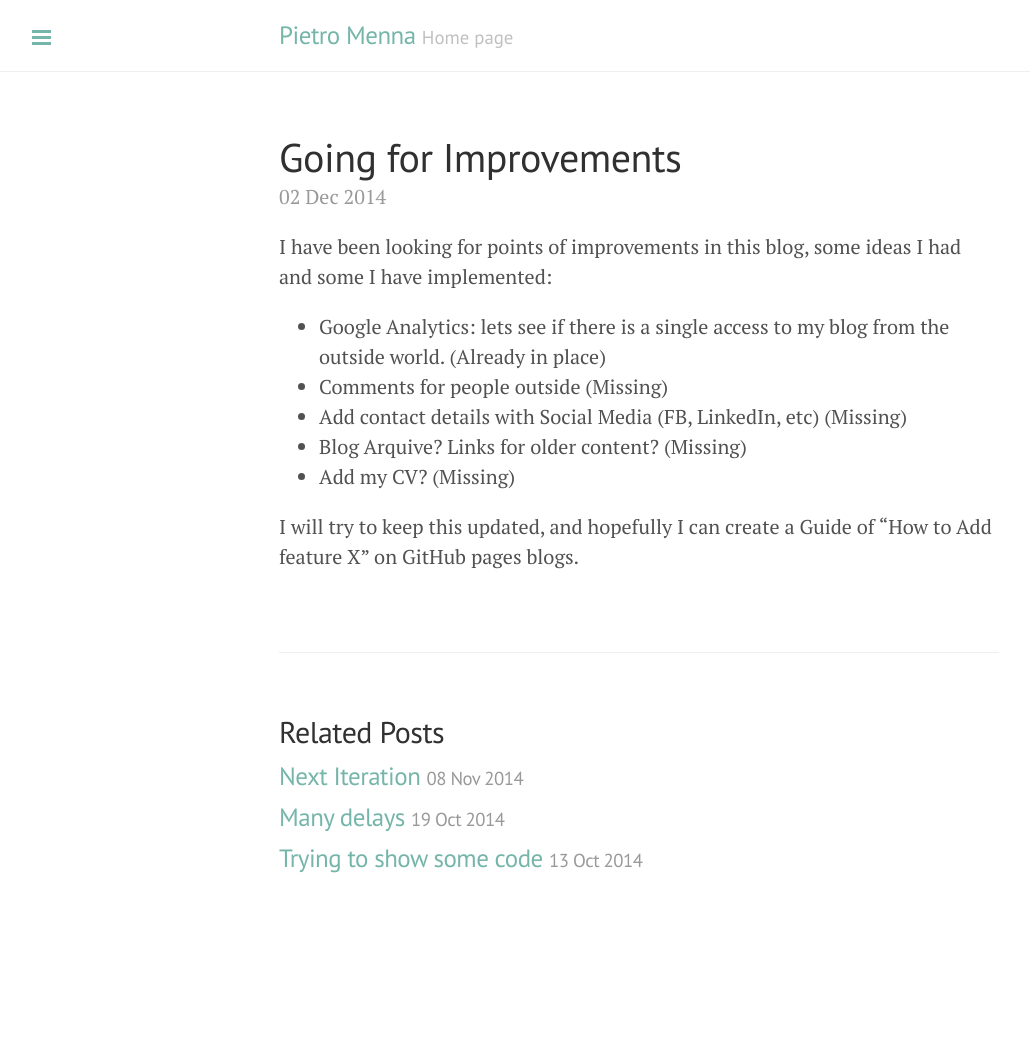
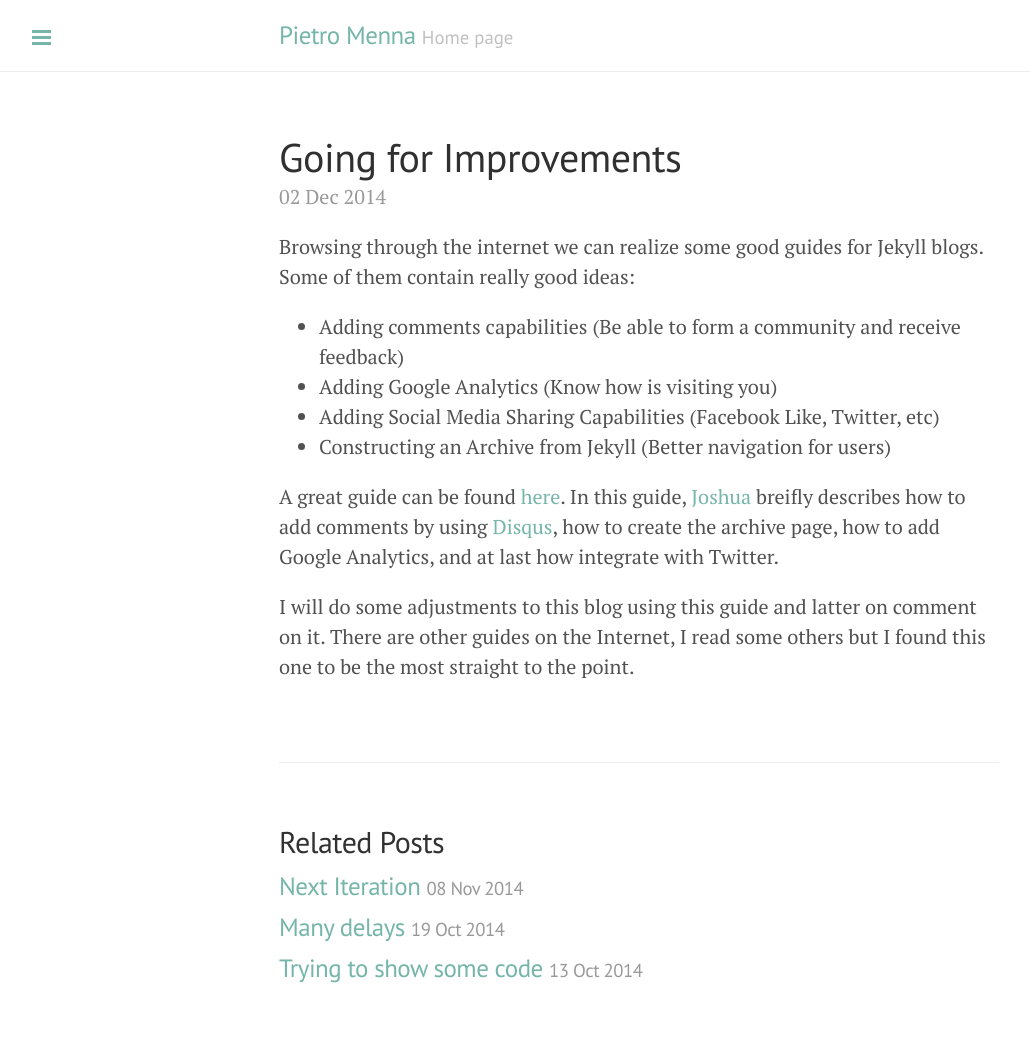
Before and after one commit to pietromenna/pietromenna.github.io, a Jekyll site: the page built from _posts/2014-12-02-going-for-improvements.markdown, in a window 1280 px wide. Shown: the whole page, without its empty margins (1-1031 px from the left). Built offline with Jekyll 4.4.1, drawn with Linux system fonts in a browser that asks for light colours; Markdown is read by kramdown in place of the engine named in the settings; before the commit the page ends 935 px from its top, so only the background shows below that.

Commit message:
Changed going for improvements since there are many good guides already written in the internet

```diff
--- a/_posts/2014-12-02-going-for-improvements.markdown
+++ b/_posts/2014-12-02-going-for-improvements.markdown
@@ -5,12 +5,17 @@ date:   2014-12-02 23:05:00
 categories: personal
 ---
 
-I have been looking for points of improvements in this blog, some ideas I had and some I have implemented:
+Browsing through the internet we can realize some good guides for Jekyll blogs. Some of them contain really good ideas:
 
-* Google Analytics: lets see if there is a single access to my blog from the outside world. (Already in place)
-* Comments for people outside (Missing)
-* Add contact details with Social Media (FB, LinkedIn, etc) (Missing)
-* Blog Arquive? Links for older content? (Missing)
-* Add my CV? (Missing)
+* Adding comments capabilities (Be able to form a community and receive feedback)
+* Adding Google Analytics (Know how is visiting you)
+* Adding Social Media Sharing Capabilities (Facebook Like, Twitter, etc)
+* Constructing an Archive from Jekyll (Better navigation for users)
 
-I will try to keep this updated, and hopefully I can create a Guide of "How to Add feature X" on GitHub pages blogs.
+A great guide can be found [here][1]. In this guide, [Joshua][2] breifly describes how to add comments by using [Disqus][3], how to create the archive page, how to add Google Analytics, and at last how integrate with Twitter.
+
+I will do some adjustments to this blog using this guide and latter on comment on it. There are other guides on the Internet, I read some others but I found this one to be the most straight to the point.
+
+[1]: http://joshualande.com/jekyll-github-pages-poole/
+[2]: https://twitter.com/joshualande
+[3]: https://disqus.com
```
